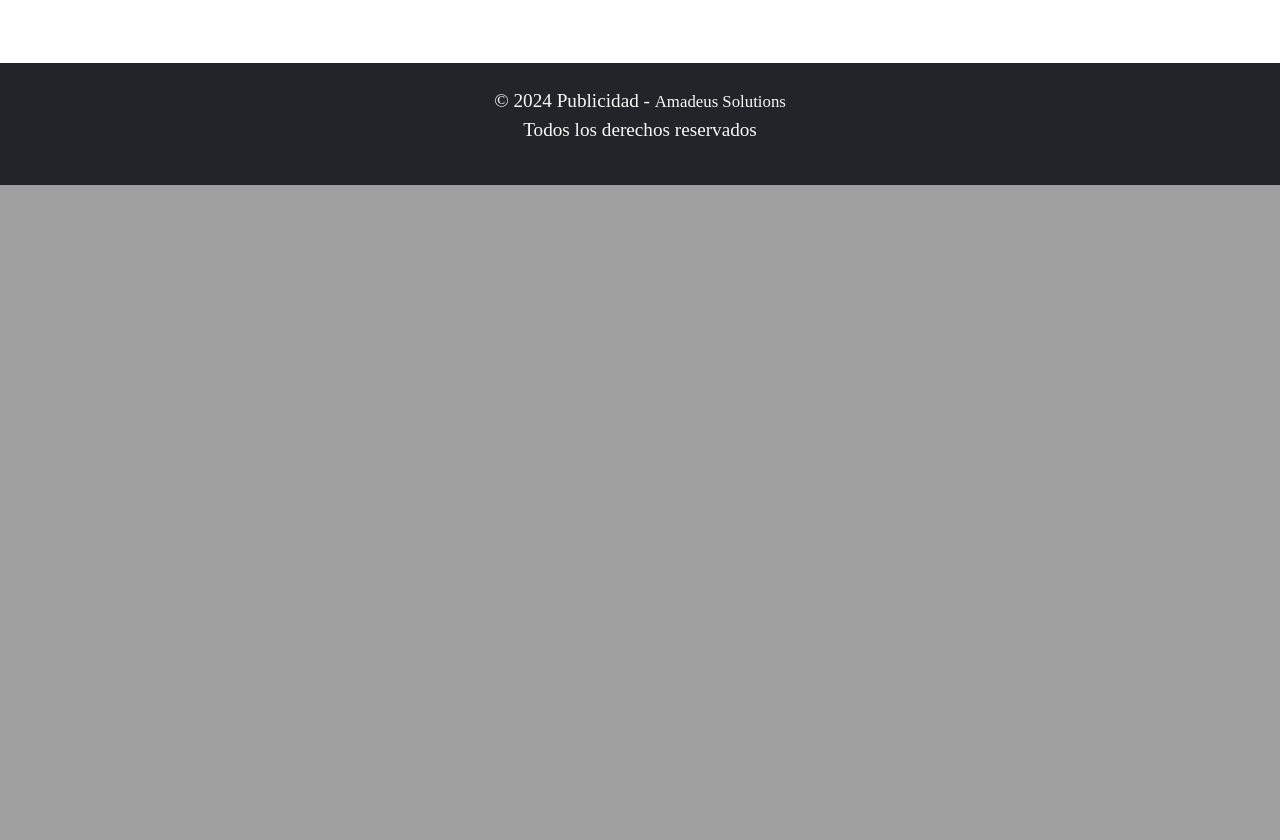
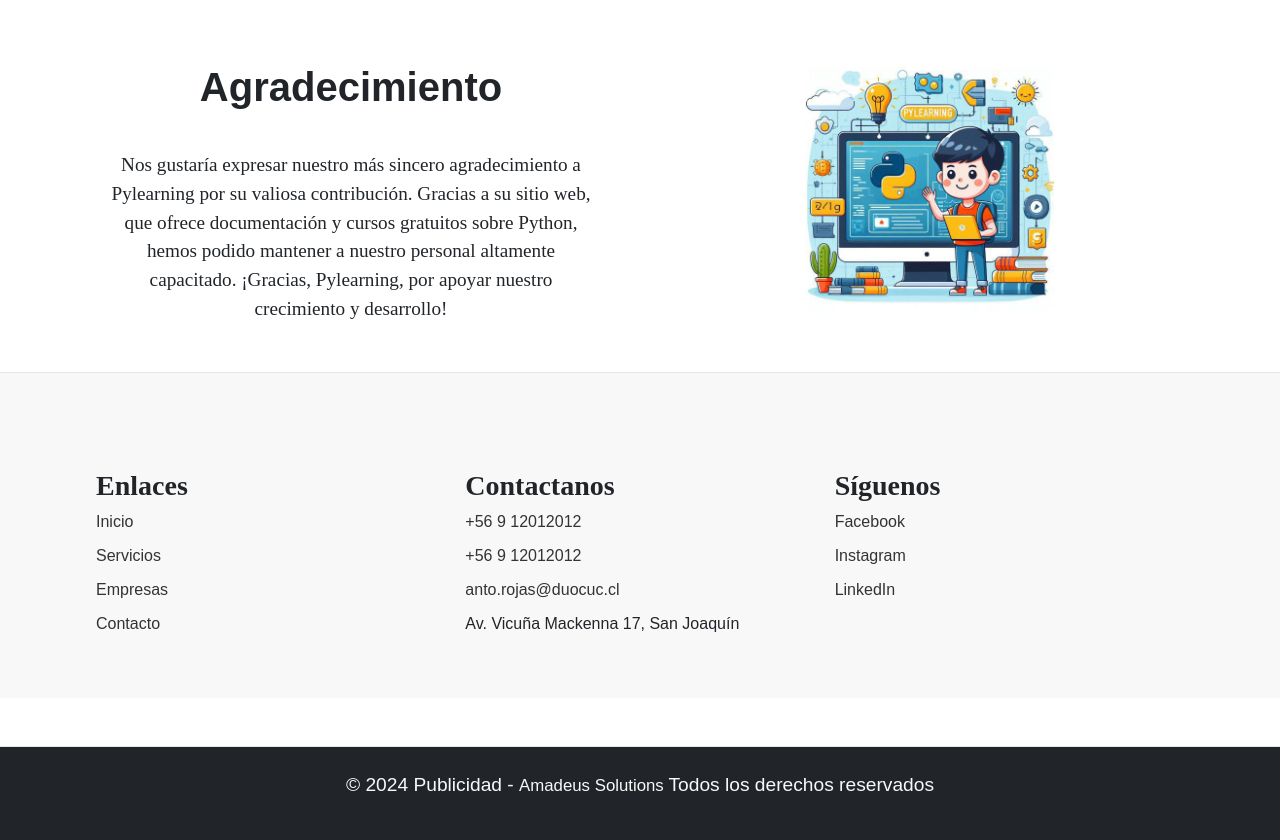
Before and after one commit to ZMarv/WebPublicidad, a Django app: page /banners/ in a window 1280 px wide. Shown: the part 1048-1888 px from the top of the page. Before the commit the page ends 1233 px from the top, so only its background shows below. Run offline with Django 5.2, Linux system fonts and the light colour scheme.

Commit message:
arreglos

```diff
--- a/app/static/style.css
+++ b/app/static/style.css
@@ -256,3 +245,15 @@
     font-size: 6rem;
     font-weight: bold;
 }
+
+.img-pylearning {
+    max-width: 100%;
+    height: auto;
+    width: 50%;
+}
+
+.agradecimiento-texto {
+    margin-top: 40px;
+    text-align: center;
+    font-family: 'Times New Roman';
+}
--- a/app/templates/app/banners.html
+++ b/app/templates/app/banners.html
@@ -5,18 +5,36 @@
 <body>
     <div class="container mt-5">
         <figure class="mb-5">
-          <blockquote class="blockquote text-center">
-            <h1>Empresas que colaboran con <strong> <cite title="Source Title"> nosotros</cite> </strong></h1>
-          </blockquote>
+            <blockquote class="blockquote text-center">
+                <h1>Empresas que colaboran con <strong><cite title="Source Title">nosotros</cite></strong></h1>
+            </blockquote>
         </figure>
 
         <div class="row">
             <div class="col">
                 <div class="gif-container">
-                  <img src="{% static 'img/Promo 1 - Umbrella GIF.gif' %}" class="banner-image" alt="Promo 1">
-                  <!-- <a href="{% url 'umbrella' %}" style="position: absolute; top: 1535px; left: 390px; width: 240px; height: 40px;"></a> -->
+                    <img src="{% static 'img/Promo 1 - Umbrella GIF.gif' %}" class="banner-image" alt="Promo 1">
                 </div>
-              </div>
+            </div>
+        </div>
+
+        <div class="row gx-5 mt-5">
+            <div class="col text-center">
+                <div class="p-3">
+                    <h1> <strong>Agradecimiento </strong></h1>
+                    <p class="agradecimiento-texto">
+                        Nos gustaría expresar nuestro más sincero agradecimiento a Pylearning por su valiosa contribución.
+                        Gracias a su sitio web, que ofrece documentación y cursos gratuitos sobre Python, hemos podido
+                        mantener a nuestro personal altamente capacitado. ¡Gracias, Pylearning, por apoyar nuestro
+                        crecimiento y desarrollo!
+                    </p>
+                </div>
+            </div>
+            <div class="col text-center">
+                <div class="p-3">
+                    <img src="{% static 'img/Pylearning.jpg' %}" class="card-img-top img-pylearning">
+                </div>
+            </div>
         </div>
     </div>
 </body>
--- a/app/templates/app/home.html
+++ b/app/templates/app/home.html
@@ -103,7 +103,7 @@
         <div class="col">
           <div class="p-3">
             <p class="h1">Google Ads</p>
-            <p> Las plataformas y herramientas que Google ofrece la convierte en la opción ideal para manejar una
+            <p class="text-center"> Las plataformas y herramientas que Google ofrece la convierte en la opción ideal para manejar una
               estrategia de Marketing Digital entera.
               Nos permitirá adquirir nuevos clientes, perseguir con campañas de remarketing a usuarios que están aún en
               la etapa de interés y también
--- a/app/templates/base.html
+++ b/app/templates/base.html
@@ -11,10 +11,46 @@
             position: fixed;
             top: 0;
             width: 100%;
-            z-index: 1000; /* Asegura que el navbar esté por encima de otros elementos */
+            z-index: 1000;
         }
         body {
-            padding-top: 56px; /* Asegura que el contenido no esté detrás del navbar fijo */
+            padding-top: 56px;
+            font-family: Arial, sans-serif;
+        }
+        footer {
+            background-color: #f8f8f8;
+            padding: 20px;
+            text-align: left;
+            border-top: 1px solid #e7e7e7;
+        }
+        footer .container {
+            display: flex;
+            justify-content: space-between;
+            flex-wrap: wrap;
+        }
+        footer .column {
+            flex: 1;
+            margin: 10px;
+        }
+        footer .column.large {
+            flex: 2;
+        }
+        footer .column h3 {
+            margin-top: 0;
+        }
+        footer .column ul {
+            list-style: none;
+            padding: 0;
+        }
+        footer .column ul li {
+            margin-bottom: 10px;
+        }
+        footer .column ul li a {
+            text-decoration: none;
+            color: #333;
+        }
+        footer .column ul li a:hover {
+            text-decoration: underline;
         }
     </style>
     <title>Mercado Adds</title>
@@ -51,10 +87,41 @@
 
 {% block body %}
 {% endblock %}
+<footer>
+    <div class="container p-3">
+        <div class="column">
+            <h3>Enlaces</h3>
+            <ul>
+                <li><a href="{% url 'home' %}">Inicio</a></li>
+                <li><a href="{% url 'productos' %}">Servicios</a></li>
+                <li><a href="{% url 'banners' %}">Empresas</a></li>
+                <li><a href="#contacto">Contacto</a></li>
+            </ul>
+        </div>
+        <div class="column">
+            <h3>Contactanos</h3>
+            <ul>
+                <li><a href="tel:+56912012012">+56 9 12012012</a></li>
+                <li><a href="tel:+56912012012">+56 9 12012012</a></li>
+                <li><a href="mailto:anto.rojas@duocuc.cl">anto.rojas@duocuc.cl</a></li>
+                <li>Av. Vicuña Mackenna 17, San Joaquín</li>
+            </ul>
+        </div>
+        <div class="column">
+            <h3>Síguenos</h3>
+            <ul>
+                <li><a href="#">Facebook</a></li>
+                <li><a href="https://www.instagram.com/astralkunstt?igshid=MXM2M3hlbmh1M21yaw==">Instagram</a></li>
+                <li><a href="#">LinkedIn</a></li>
+            </ul>
+        </div>
+    </div>
+</footer>
+
 
 <footer id="footer" class="text-light text-center text-bg-dark p-3 py-4 mt-5">
     <p>
-        &copy; 2024 Publicidad - <small> Amadeus Solutions </small> <br /> Todos los derechos reservados
+        &copy; 2024 Publicidad - <small> Amadeus Solutions </small> Todos los derechos reservados
     </p>
 
 </footer>
--- a/app/urls.py
+++ b/app/urls.py
@@ -5,12 +5,11 @@
 urlpatterns = [
     path('', views.home, name='home'),
     path('productos/', views.productos, name='productos'),
-    path('contacto/', views.contacto, name='contacto'),
     path('servicios/', views.servicios, name='servicios'),
     path('banners/', views.banners, name='banners'),
     path('umbrella/', views.umbrella, name='umbrella'),
 
-    path('checkout/<int:id_suscripcion>/', views.CheckOut, name='checkout'),
+    # path('checkout/<int:id_suscripcion>/', views.CheckOut, name='checkout'),
     path('payment-success/<int:id_suscripcion>/', views.PaymentSuccessful, name='payment-success'),
     path('payment-failed/<int:id_suscripcion>/', views.PaymentFailed, name='payment-failed'),
 ]
--- a/app/views.py
+++ b/app/views.py
@@ -39,43 +39,12 @@
 
     return render(request, 'app/productos.html', {"suscripciones_con_paypal": suscripciones_con_paypal})
 
-
-def contacto(request):
-    return render(request,'app/contacto.html')
-
 def servicios(request):
     return render(request, 'app/servicios.html')
 
 
-def CheckOut(request, id_suscripcion):
-    product = Suscripcion.objects.get(id=id_suscripcion)
-
-    host = request.get_host()
-
-    paypal_checkout = {
-        'business': settings.PAYPAL_RECEIVER_EMAIL,
-        'amount': product.precio_suscripcion,
-        'item_name': product.nombre_suscripcion,
-        'invoice': uuid.uuid4(),
-        'currency_code': 'USD',
-        'notify_url': f"http://{host}{reverse('paypal-ipn')}",
-        'return_url': f"http://{host}{reverse('payment-success', kwargs={'id_suscripcion': product.id})}",
-        'cancel_url': f"http://{host}{reverse('payment-failed', kwargs={'id_suscripcion': product.id})}",
-    }
-
-    paypal_payment = PayPalPaymentsForm(initial=paypal_checkout)
-
-    context = {
-        'product': product,
-        'paypal': paypal_payment,
-    }
-
-    return render(request, 'app/checkout.html', context)
-
-
 def PaymentSuccessful(request, id_suscripcion):
     product = Suscripcion.objects.get(id= id_suscripcion)
-
     return render(request, 'app/home.html', {'product': product})
 
 def PaymentFailed(request, id_suscripcion):
```
Also changed, not shown: other parts of app/static/style.css (+9 -20 lines), app/templates/app/contacto.html (deleted, +0 -10 lines), app/static/img/Pylearning.jpg (added), app/templates/app/payment-success.html (deleted).
